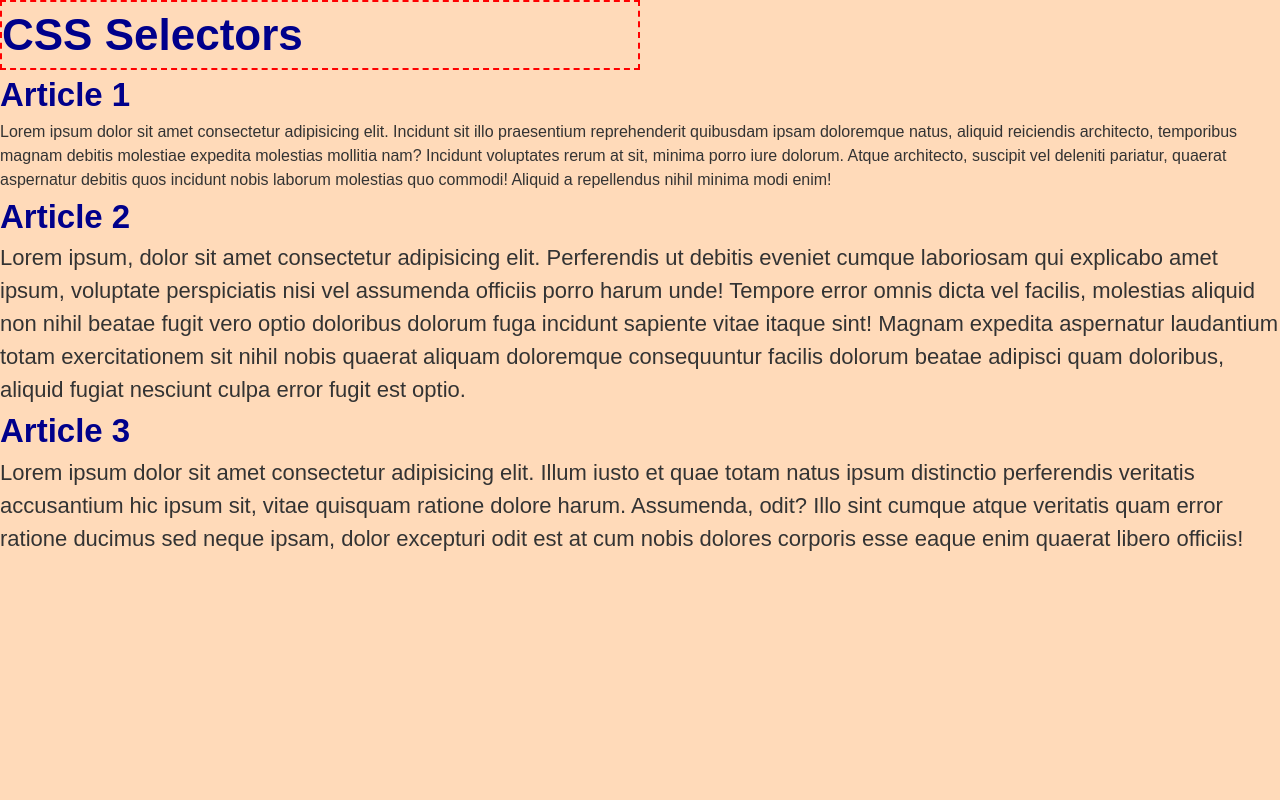
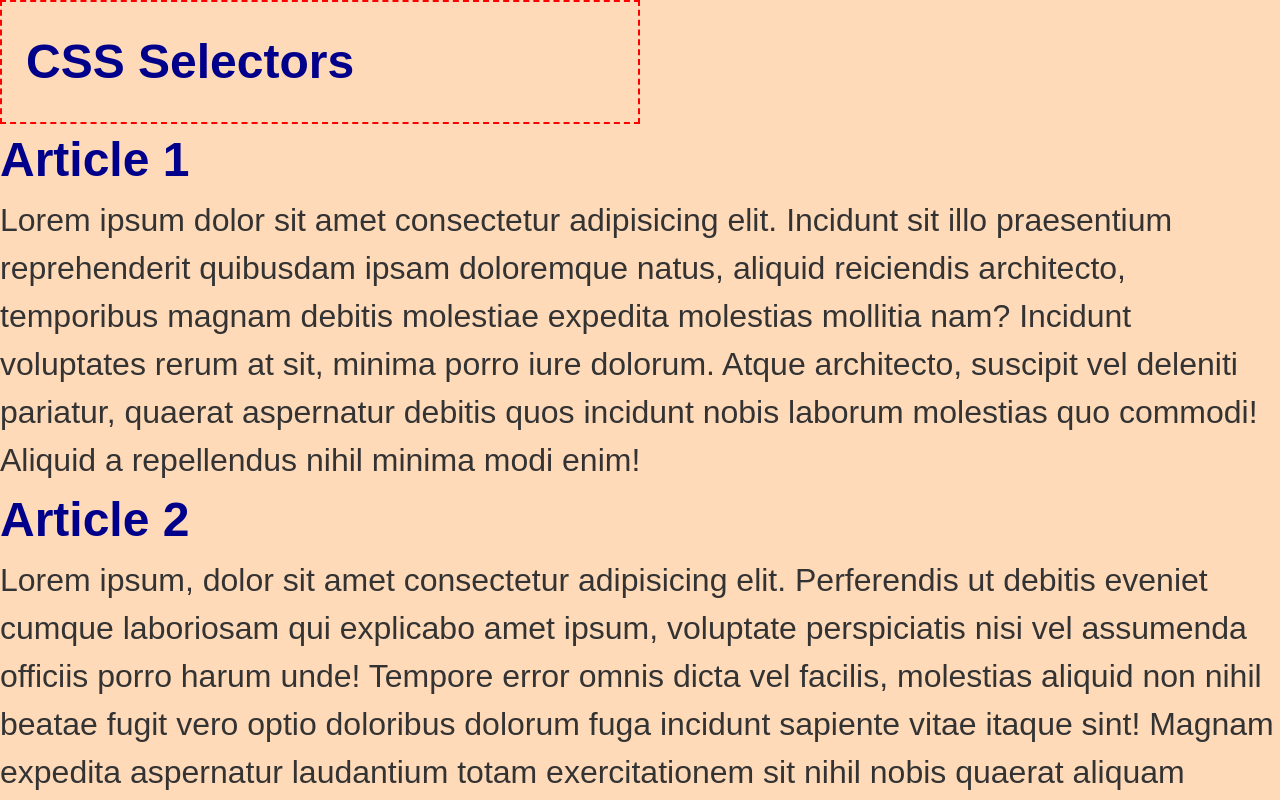
Before and after one commit to n4vdeep/css-basics, a plain HTML site: page index.html in a window 1280 px wide. Shown: the top 800 px of the page. Drawn offline with Linux system fonts and the light colour scheme.

Commit message:
update to README

```diff
--- a/css/style.css
+++ b/css/style.css
@@ -6,7 +6,7 @@
 }
 
 body {
-  font-size: 22px;
+  /* font-size: 22px; */
   font-family:Arial, Helvetica, sans-serif;
   line-height: 1.5;
 
@@ -22,12 +22,18 @@ body {
 h1 {
   border: 2px dashed red;
   width: 50%;
+  font-size: 3rem;
+  padding: 0.5em;
 }
 
 p {
   color: #333;
 }
 
+main {
+  font-size: 2rem;
+}
+
 .unit {
-  font-size: 1rem;
+  font-size: 1em;
 }
```
Also changed, not shown: 1 other file.
